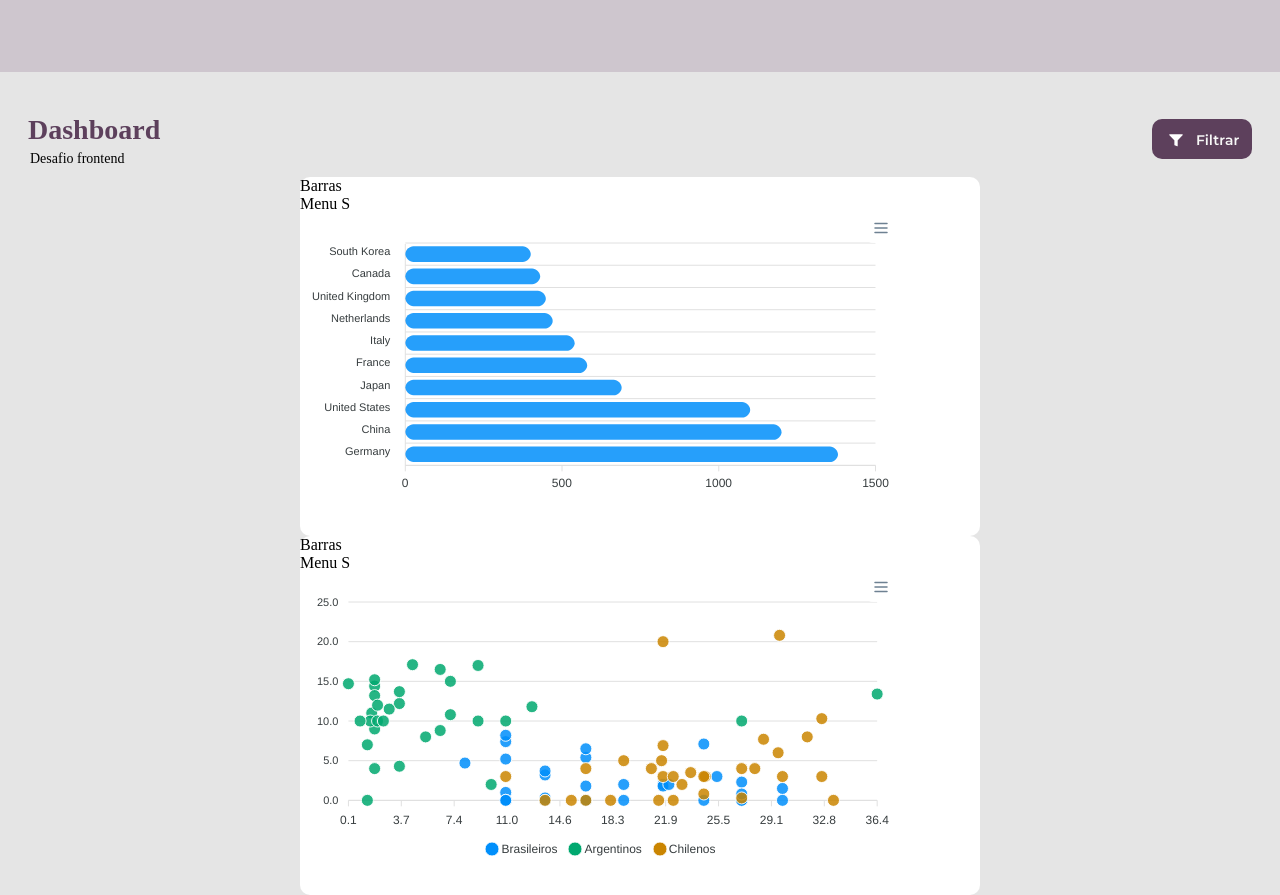
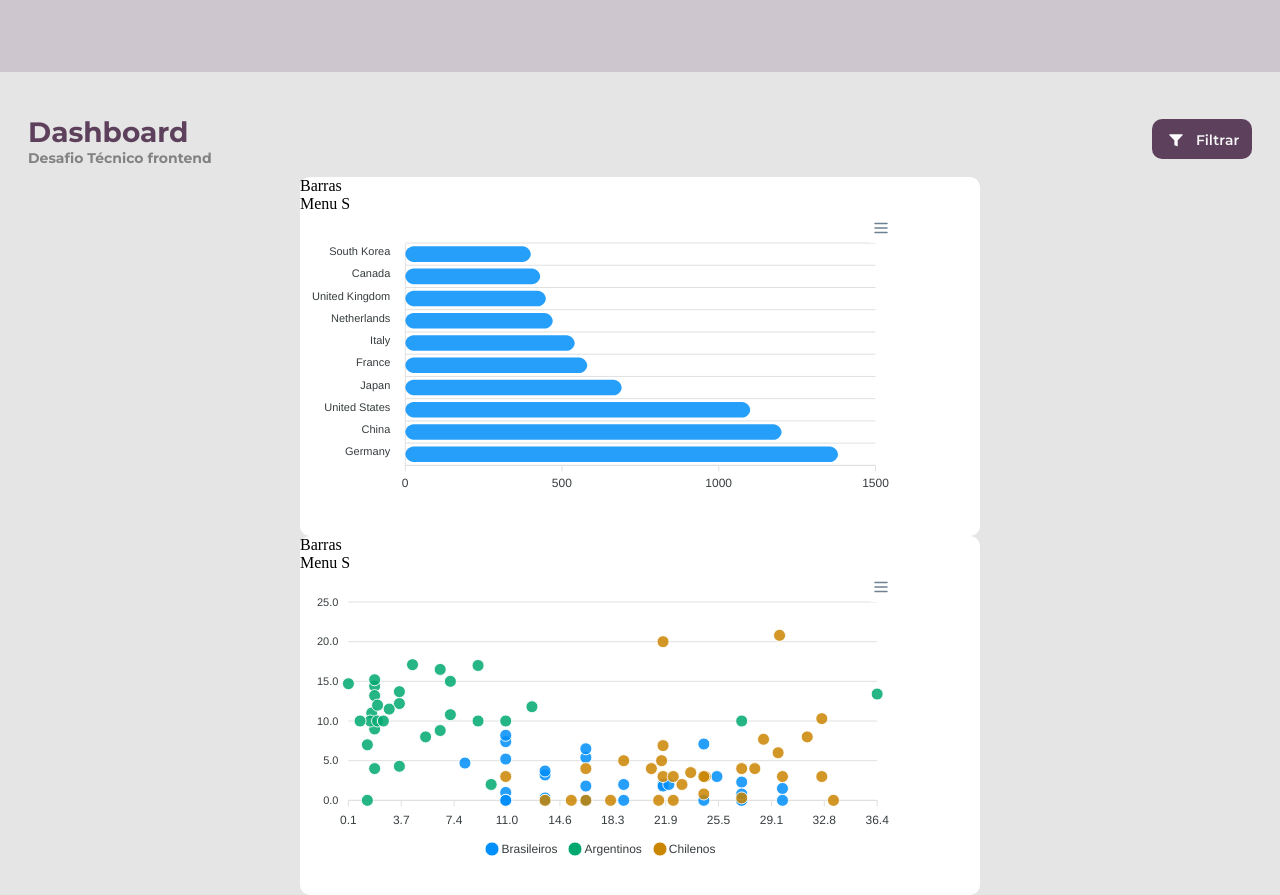
Before and after one commit to JulioSilvaa/DashboardSalt, a React (Create React App) app: page / in a window 1280 px wide. Built offline with nearby package versions, Linux system fonts and the light colour scheme.

Commit message:
realizado a instalação da fonte usada no layout, e realizado mais uns ajustes na estilização

```diff
--- a/public/index.html
+++ b/public/index.html
@@ -6,6 +6,12 @@
     <meta name="viewport" content="width=device-width, initial-scale=1" />
     <meta name="description" content="Dashboard feito pot Julio" />
     <link rel="apple-touch-icon" href="%PUBLIC_URL%/logo192.png" />
+    <link rel="preconnect" href="https://fonts.googleapis.com" />
+    <link rel="preconnect" href="https://fonts.gstatic.com" crossorigin />
+    <link
+      href="https://fonts.googleapis.com/css2?family=Montserrat:wght@700&family=Roboto:ital,wght@0,300;0,400;1,100;1,300;1,400&display=swap"
+      rel="stylesheet"
+    />
 
     <title>Dashboard Salt</title>
   </head>
--- a/src/App.js
+++ b/src/App.js
@@ -4,10 +4,10 @@ import { Home } from "./Pages/Home/Home";
 
 function App() {
   return (
-    <>
+    <div className="ContainerApp">
       <GlobalStyle />
       <Home />
-    </>
+    </div>
   );
 }
 
--- a/src/Components/Graphics/Graphics.jsx
+++ b/src/Components/Graphics/Graphics.jsx
@@ -9,7 +9,6 @@ export default function Graphics() {
   return (
     <div
       style={{
-        width: "vw",
         display: "flex",
         justifyContent: "space-around",
         flexWrap: "wrap",
@@ -25,8 +24,9 @@ export default function Graphics() {
       >
         <div
           style={{
-            width: "600px",
+            maxWidth: "600px",
             height: "290px",
+
           }}
         >
           <p>Barras</p>
@@ -42,7 +42,7 @@ export default function Graphics() {
           borderRadius: "10px",
         }}
       >
-        <div style={{ width: "600px", height: "290px" }}>
+        <div style={{ maxWidth: "600px", height: "290px" }}>
           <p>Barras</p>
           <p>Menu S</p>
           <GraphicScatter />
--- a/src/Components/TitleFilter/Style.js
+++ b/src/Components/TitleFilter/Style.js
@@ -4,6 +4,7 @@ export const ContainerSection = styled.div`
   width: 100%;
   height: 9vh;
   display: flex;
+  flex-wrap: wrap;
   justify-content: space-between;
   align-items: center;
   padding: 0 28px;
@@ -11,6 +12,7 @@ export const ContainerSection = styled.div`
 `;
 
 export const Title = styled.h3`
+  width: 161px;
   color: #5d405c;
   font-family: Montserrat;
   font-weight: 700;
@@ -21,10 +23,11 @@ export const Title = styled.h3`
 
 export const Caption = styled.p`
   font-family: Montserrat;
-  width: 183px;
-  line-height: 17.07px;
+  width: 184px;
+  line-height: 17px ;
   font-size: 14px;
   font-weight: 500;
-  font-style: normal;
-  padding: 2px;
+  font-style: medium;
+  color:#828282;
+
 `;
--- a/src/GlobalStyle.js
+++ b/src/GlobalStyle.js
@@ -14,6 +14,11 @@ body{
     max-width: 100% ;
 }
 
+.ContainerApp{
+    max-width: 1444px ;
+    margin: 0 auto ;
+}
+
 `;
 
 export default GlobalStyle;
--- a/src/Pages/Home/Home.jsx
+++ b/src/Pages/Home/Home.jsx
@@ -7,7 +7,7 @@ export const Home = () => {
   return (
     <>
       <Header />
-      <TitleFilter title={"Dashboard"} caption={"Desafio frontend"} />
+      <TitleFilter title={"Dashboard"} caption={"Desafio Técnico frontend"} />
       <Graphics />
     </>
   );
```
Also changed, not shown: src/Components/Header/Style.js (line endings or trailing spaces).
